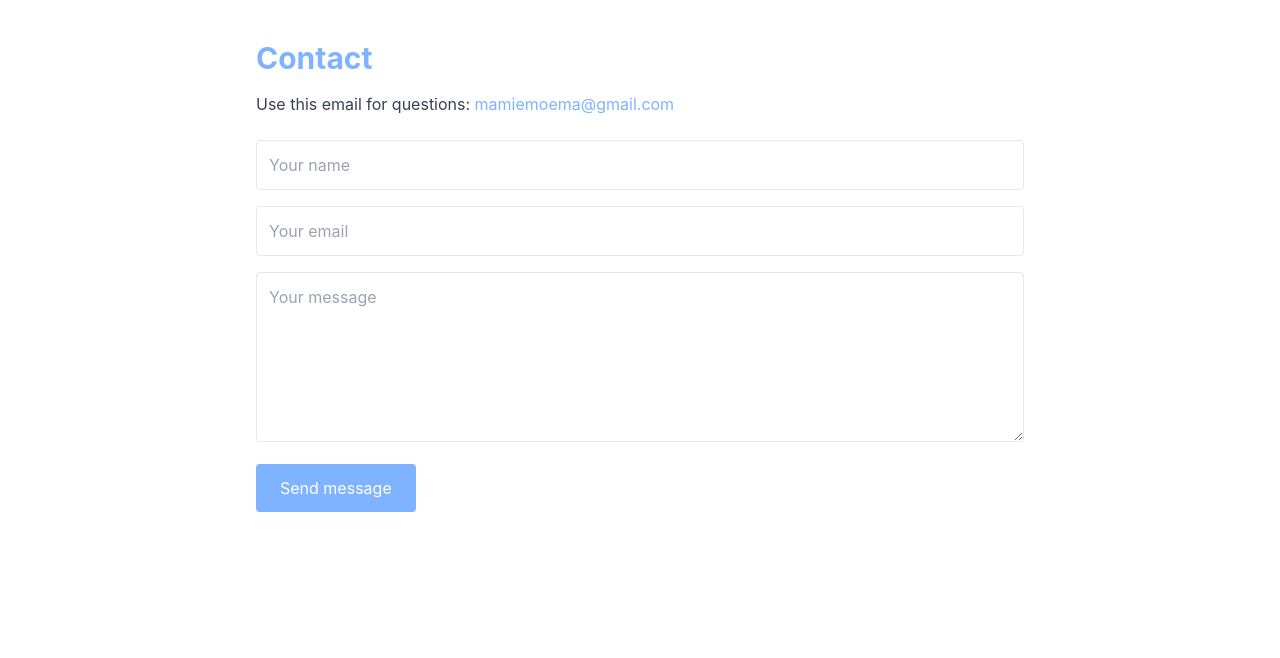
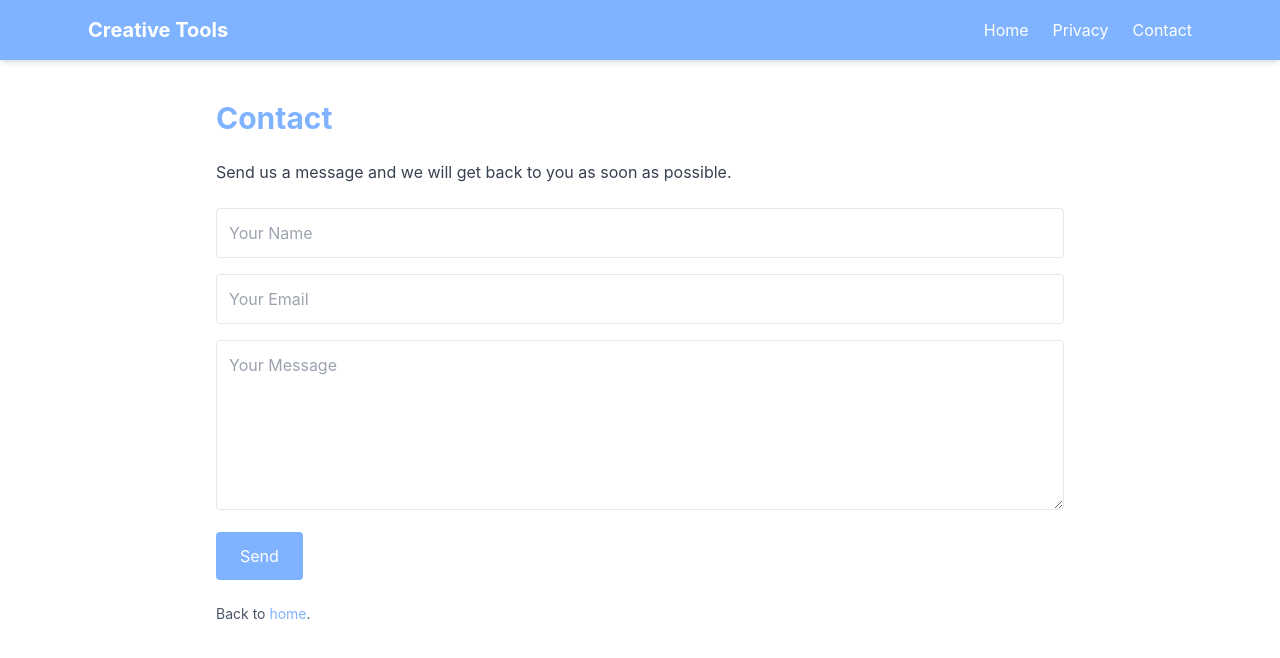
Before and after one commit to everyfun89/Creative-Tools-Shop., a Next.js app: page /contact in a window 1280 px wide. Shown: the top 658 px of the page. Built offline with nearby package versions, Linux system fonts and the light colour scheme.

Commit message:
Update contact.js

```diff
--- a/pages/contact.js
+++ b/pages/contact.js
@@ -1,53 +1,87 @@
 // pages/contact.js
-"use client";
 import { useState } from "react";
+import Header from "../components/Header";
+import Link from "next/link";
 
 export default function Contact() {
-  const [name,setName] = useState("");
-  const [email,setEmail] = useState("");
-  const [message,setMessage] = useState("");
-  const [status,setStatus] = useState(null);
+  const [name, setName] = useState("");
+  const [email, setEmail] = useState("");
+  const [message, setMessage] = useState("");
+  const [status, setStatus] = useState(null);
 
   async function handleSubmit(e) {
     e.preventDefault();
     setStatus("sending");
-    const res = await fetch("/api/contact", {
-      method: "POST",
-      headers: {"Content-Type":"application/json"},
-      body: JSON.stringify({ name, email, message })
-    });
-    if (res.ok) {
+
+    try {
+      // tijdelijk: we sturen niks naar een server
+      await new Promise((resolve) => setTimeout(resolve, 1000));
       setStatus("sent");
-      setName(""); setEmail(""); setMessage("");
-    } else {
-      const data = await res.json();
-      setStatus(data?.error || "error");
+      setName("");
+      setEmail("");
+      setMessage("");
+    } catch (err) {
+      setStatus("error");
     }
   }
 
   return (
-    <div className="min-h-screen bg-white px-6 py-10">
-      <div className="max-w-3xl mx-auto">
-        <h1 className="text-3xl font-bold text-[#7FB3FF] mb-4">Contact</h1>
+    <div className="min-h-screen bg-white">
+      <Header />
+
+      <main className="max-w-4xl mx-auto px-6 py-10">
+        <h1 className="text-3xl font-bold text-[#7FB3FF] mb-6">Contact</h1>
         <p className="text-gray-700 mb-6">
-          Use this email for questions: <a href="mailto:mamiemoema@gmail.com" className="text-[#7FB3FF]">mamiemoema@gmail.com</a>
+          Send us a message and we will get back to you as soon as possible.
         </p>
 
         <form onSubmit={handleSubmit} className="space-y-4">
-          <input value={name} onChange={(e)=>setName(e.target.value)} placeholder="Your name" className="w-full p-3 border rounded" required/>
-          <input value={email} onChange={(e)=>setEmail(e.target.value)} type="email" placeholder="Your email" className="w-full p-3 border rounded" required/>
-          <textarea value={message} onChange={(e)=>setMessage(e.target.value)} placeholder="Your message" className="w-full p-3 border rounded" rows="6" required/>
-          <div>
-            <button className="px-6 py-3 bg-[#7FB3FF] text-white rounded">Send message</button>
-          </div>
+          <input
+            value={name}
+            onChange={(e) => setName(e.target.value)}
+            placeholder="Your Name"
+            className="w-full p-3 border rounded"
+            required
+          />
+          <input
+            value={email}
+            onChange={(e) => setEmail(e.target.value)}
+            type="email"
+            placeholder="Your Email"
+            className="w-full p-3 border rounded"
+            required
+          />
+          <textarea
+            value={message}
+            onChange={(e) => setMessage(e.target.value)}
+            placeholder="Your Message"
+            className="w-full p-3 border rounded"
+            rows="6"
+            required
+          />
+
+          <button
+            type="submit"
+            className="px-6 py-3 bg-[#7FB3FF] text-white rounded"
+          >
+            Send
+          </button>
+
+          {status === "sending" && (
+            <div className="text-gray-600 mt-2">Sending...</div>
+          )}
+          {status === "sent" && (
+            <div className="text-green-600 mt-2">Message sent! ✅</div>
+          )}
+          {status === "error" && (
+            <div className="text-red-600 mt-2">Failed to send message ❌</div>
+          )}
         </form>
 
-        <div className="mt-6">
-          {status === "sending" && <div className="text-gray-600">Sending...</div>}
-          {status === "sent" && <div className="text-green-600">Message sent! We'll get back to you.</div>}
-          {status === "error" && <div className="text-red-600">Failed to send message.</div>}
-        </div>
-      </div>
+        <p className="mt-6 text-sm text-gray-600">
+          Back to <Link href="/" className="text-[#7FB3FF]">home</Link>.
+        </p>
+      </main>
     </div>
   );
 }
```
